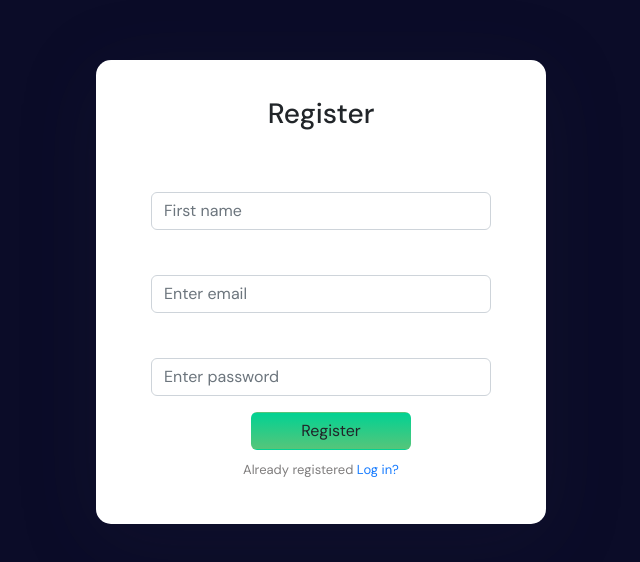
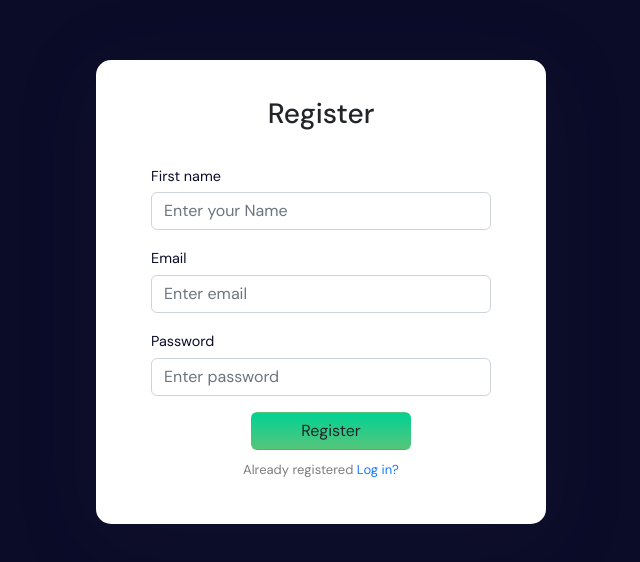
Before and after one commit to mafahla/react_is_boring, a React (Create React App) app in the folder frontend/: page /signup in a window 1280 px wide. Shown: the part 108-670 px from the top of the page, without its empty margins (319-959 px from the left). Built offline with nearby package versions, Linux system fonts and the light colour scheme.

Commit message:
validation

```diff
--- a/frontend/src/App.css
+++ b/frontend/src/App.css
@@ -25,6 +25,9 @@ body {
   font-family: "DM Sans", sans-serif;
   background: var(--body-bg);
 }
+.errors{
+  color: red;
+}
 
 ul {
   list-style: none;
--- a/frontend/src/Components/validation/Validation.jsx
+++ b/frontend/src/Components/validation/Validation.jsx
@@ -1,3 +1,4 @@
+
 
 const Validation =(values) => {
     let errors = {};
--- a/frontend/src/Pages/Signin/SignIn.jsx
+++ b/frontend/src/Pages/Signin/SignIn.jsx
@@ -40,17 +40,17 @@ export default function SignIn(props) {
     <h3>Log in</h3>
 
     <div className="form-group mt-3">
-        <label>Email</label>
+    <label className="lable">Email</label>
         <input type="email"
         className="form-control"
-        placeholder="Enter email"
+        placeholder="Enter email/username"
         onChange={(e) => setEmail(e.target.value)}
         name="Email"/>
         {errors.email && <p className="error">{errors.email}</p>}
     </div>
 
     <div className="form-group mt-3">
-        <label>Password</label>
+    <label className="lable">Password</label>
         <input type="password"
         className="form-control"
         placeholder="Enter password"
--- a/frontend/src/Pages/Signin/signin.css
+++ b/frontend/src/Pages/Signin/signin.css
@@ -20,3 +20,6 @@
   margin-left: 100px;
   width: 10rem;
 }
+.lable{
+  color: #0b0c28;
+}
--- a/frontend/src/Pages/Signup/SignUp.jsx
+++ b/frontend/src/Pages/Signup/SignUp.jsx
@@ -43,15 +43,15 @@ export default function SignUp(props) {
             <h3>Register</h3>
 
             <div className="form-group mt-3">
-                <label>First name</label>
-                <input type="text" className="form-control" placeholder="First name"
+                <label className="lable">First name</label>
+                <input type="text" className="form-control" placeholder="Enter your Name"
                 onChange={(e) => setName(e.target.value)}
                 name="first_name" />
                 {errors.first_name && <p className="error">{errors.first_name}</p>}
             </div>
 
             <div className="form-group mt-3">
-                <label>Email</label>
+            <label className="lable">Email</label>
                 <input type="email" className="form-control" placeholder="Enter email"
                 onChange={(e) => setEmail(e.target.value)}
                 name="Email"/>
@@ -59,14 +59,14 @@ export default function SignUp(props) {
             </div>
 
             <div className="form-group mt-3 mb-3">
-                <label>Password</label>
+                <label className="lable">Password</label>
                 <input type="password" className="form-control" placeholder="Enter password"
                 onChange={(e) => setPassword(e.target.value)}
                 name="Password"/>
                 {errors.password && <p className="error">{errors.password}</p>}
             </div>
 
-            <button type="submit" className="btn "><a href="/dash">Register </a></button>
+            <button type="submit" className="btn "><a href="">Register </a></button>
             <p className="forgot-password text-center">
                 Already registered <a href="/signin">Log in?</a>
             </p>
--- a/frontend/src/Pages/Signup/signup.css
+++ b/frontend/src/Pages/Signup/signup.css
@@ -20,3 +20,9 @@
     margin-left: 100px;
     width: 10rem;
   }
+  .lable{
+    color: #0b0c28;
+  }
+  .errors{
+    color: red;
+  }
```
Also changed, not shown: frontend/src/routes/Router.jsx (deleted, +0 -24 lines), frontend/src/Components/validation/v.css (added).
